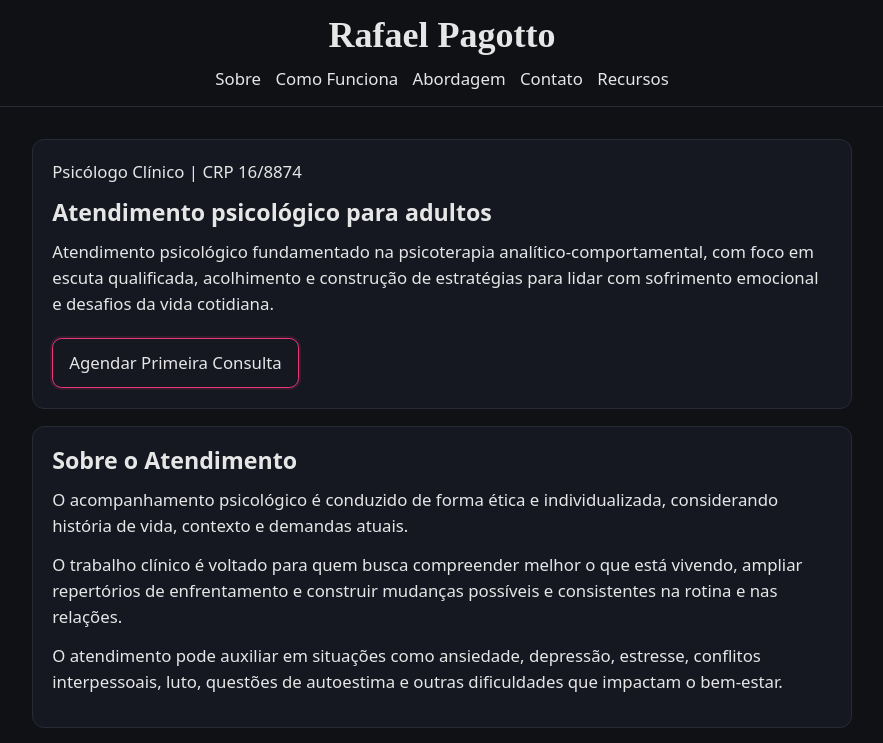
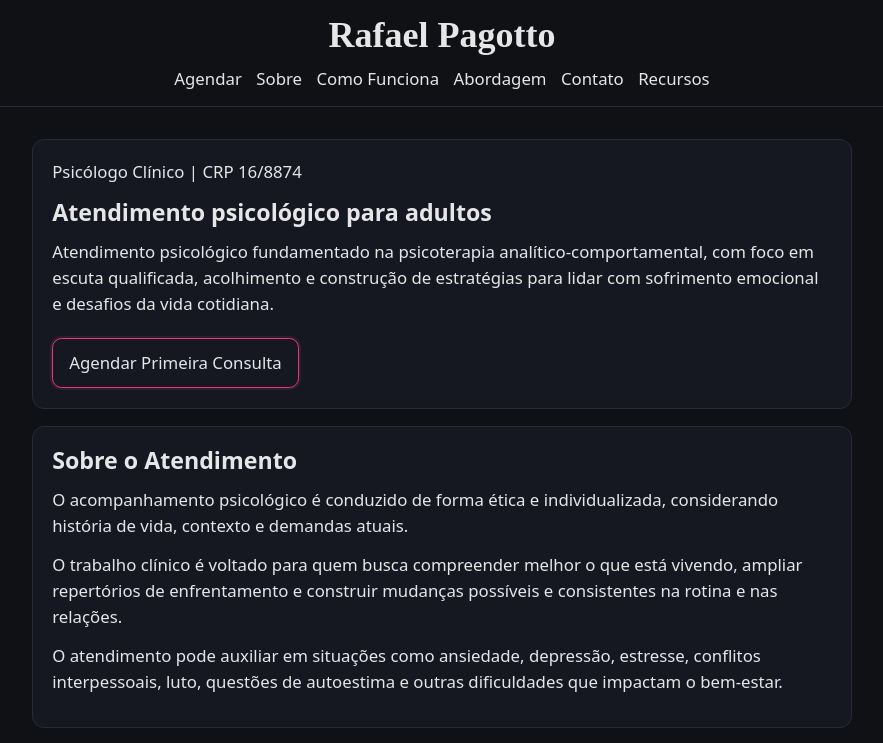
Before and after one commit to RafaelPagotto/PagottoPsicologia, a plain HTML site: page index.html in a window 1280 px wide. Shown: the top 743 px of the page, without its empty margins (198-1081 px from the left). Drawn offline with Linux system fonts and the light colour scheme.

Commit message:
added "agendar" nav

```diff
--- a/index.html
+++ b/index.html
@@ -11,6 +11,7 @@
     <header>
         <h1>Rafael Pagotto</h1>
         <nav aria-label="Navegação rápida entre seções">
+            <a href="#agendar">Agendar</a>
             <a href="#sobre">Sobre</a>
             <a href="#como-funciona">Como Funciona</a>
             <a href="#abordagem">Abordagem</a>
@@ -20,7 +21,7 @@
     </header>
 
     <main>
-        <section aria-labelledby="hero-title">
+        <section id="agendar"aria-labelledby="hero-title">
             <p>Psicólogo Clínico | CRP 16/8874</p>
             <h2 id="hero-title">Atendimento psicológico para adultos</h2>
             <p>Atendimento psicológico fundamentado na psicoterapia analítico-comportamental, com foco em escuta qualificada, acolhimento e construção de estratégias para lidar com sofrimento emocional e desafios da vida cotidiana.</p>
```
